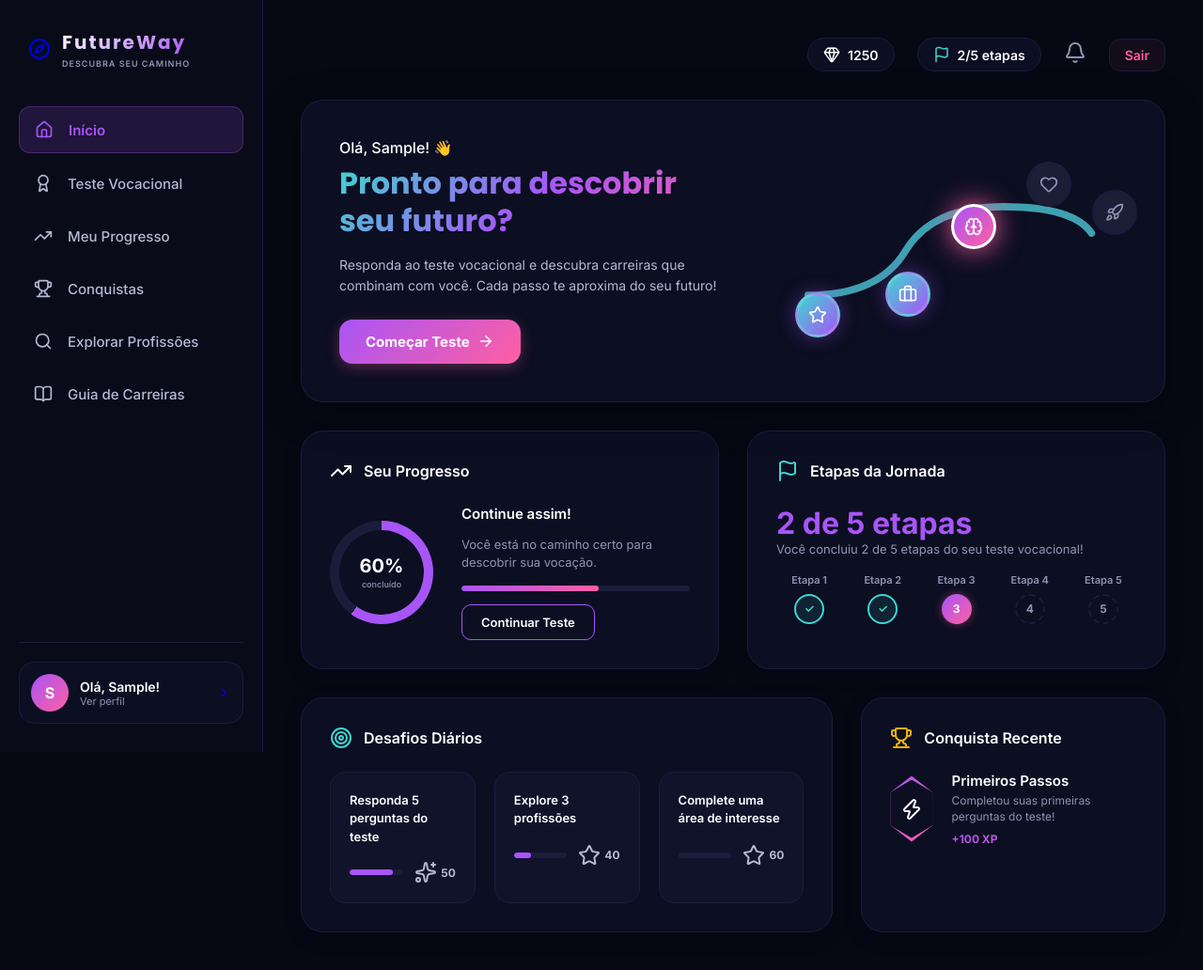
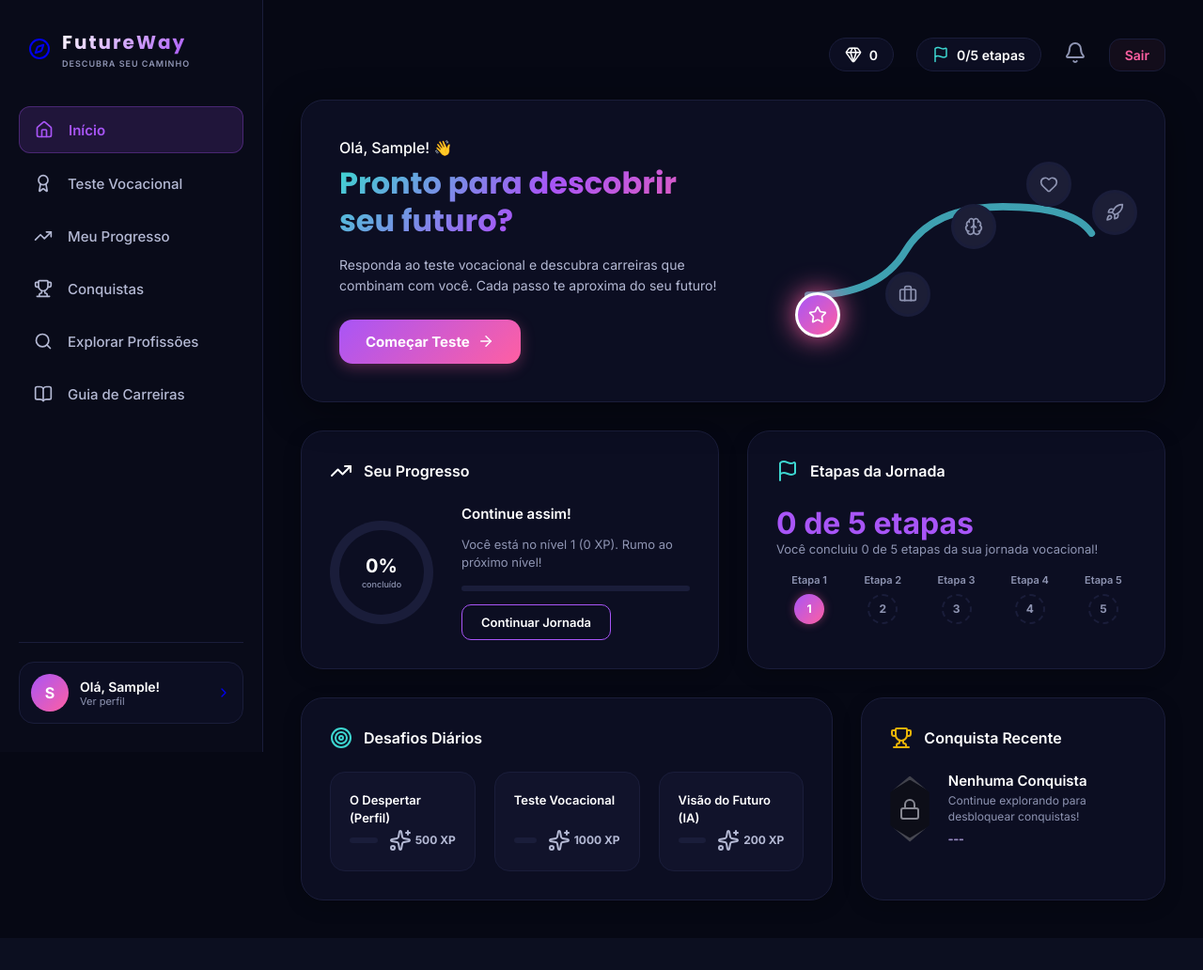
Before and after one commit to joicexds/PlataformaTCC, a Django app: page /home/ in a window 1280 px wide. Shown: the whole page at 94% size. After the commit the page ends 983 px from the top, so only its background shows below. Run offline with Django 4.2, Linux system fonts and the light colour scheme; the visitor is signed in with stand-in values (Sample User, id 1); data comes from the database, SQL or seed files in the repository.

Commit message:
Atualizações na tela inicial e banco de dados

```diff
--- a/templates/home.html
+++ b/templates/home.html
@@ -779,11 +779,11 @@
         <div class="topbar-stats">
             <div class="stat-badge gems">
                 <i data-lucide="gem" style="width: 18px; height: 18px;"></i>
-                <span>1250</span>
+                <span>{{ profile.gems|default:"0" }}</span>
             </div>
             <div class="stat-badge streak">
                 <i data-lucide="flag" style="width: 18px; height: 18px; color: var(--color-cyan);"></i>
-                <span>2/5 etapas</span>
+                <span>{{ etapas_completas }}/5 etapas</span>
             </div>
             <button class="btn-notification">
                 <i data-lucide="bell"></i>
@@ -820,19 +820,19 @@
                 </svg>
 
                 <!-- Interactive level nodes -->
-                <a href="{% url 'iniciar_teste' %}" class="journey-node completed" style="bottom: 18px; left: 24px; text-decoration: none;" title="Introdução">
+                <a href="{% url 'profile' %}" class="journey-node {{ etapas.0.status }}" style="bottom: 18px; left: 24px; text-decoration: none;" title="{{ etapas.0.title }}">
                     <i data-lucide="star" style="width: 20px; height: 20px;"></i>
                 </a>
-                <a href="{% url 'iniciar_teste' %}" class="journey-node completed" style="bottom: 40px; left: 120px; text-decoration: none;" title="Competências">
+                <a href="{% url 'iniciar_teste' %}" class="journey-node {{ etapas.1.status }}" style="bottom: 40px; left: 120px; text-decoration: none;" title="{{ etapas.1.title }}">
                     <i data-lucide="briefcase" style="width: 20px; height: 20px;"></i>
                 </a>
-                <a href="{% url 'iniciar_teste' %}" class="journey-node active" style="top: 60px; left: 190px; text-decoration: none;" title="Áreas de Interesse">
+                <a href="{% url 'explorar_profissoes' %}" class="journey-node {{ etapas.2.status }}" style="top: 60px; left: 190px; text-decoration: none;" title="{{ etapas.2.title }}">
                     <i data-lucide="brain" style="width: 20px; height: 20px;"></i>
                 </a>
-                <a href="{% url 'iniciar_teste' %}" class="journey-node locked" style="top: 15px; left: 270px; text-decoration: none;" title="Valores Pessoais">
+                <a href="#" class="journey-node {{ etapas.3.status }}" style="top: 15px; left: 270px; text-decoration: none;" title="{{ etapas.3.title }}">
                     <i data-lucide="heart" style="width: 20px; height: 20px;"></i>
                 </a>
-                <a href="{% url 'iniciar_teste' %}" class="journey-node locked" style="top: 45px; left: 340px; text-decoration: none;" title="Resultado Final">
+                <a href="#" class="journey-node {{ etapas.4.status }}" style="top: 45px; left: 340px; text-decoration: none;" title="{{ etapas.4.title }}">
                     <i data-lucide="rocket" style="width: 20px; height: 20px;"></i>
                 </a>
             </div>
@@ -847,19 +847,19 @@
                     <h3>Seu Progresso</h3>
                 </div>
                 <div class="progress-content-box">
-                    <div class="circular-progress">
+                    <div class="circular-progress" style="background: conic-gradient(var(--color-purple) {{ xp_percent }}%, var(--border-color) 0);">
                         <div class="progress-value">
-                            60%
+                            {{ xp_percent }}%
                             <span>concluído</span>
                         </div>
                     </div>
                     <div class="progress-details">
                         <h4>Continue assim!</h4>
-                        <p>Você está no caminho certo para descobrir sua vocação.</p>
+                        <p>Você está no nível {{ profile.level }} ({{ profile.total_xp }} XP). Rumo ao próximo nível!</p>
                         <div class="progress-track">
-                            <div class="progress-fill"></div>
+                            <div class="progress-fill" style="width: {{ xp_percent }}%;"></div>
                         </div>
-                        <a href="{% url 'iniciar_teste' %}" class="btn-continue-test">Continuar Teste</a>
+                        <a href="{% url 'iniciar_teste' %}" class="btn-continue-test">Continuar Jornada</a>
                     </div>
                 </div>
             </div>
@@ -872,30 +872,18 @@
                 </div>
                 <div class="streak-info">
                     <div>
-                        <div class="streak-count">2 de 5 etapas</div>
-                        <div class="streak-desc">Você concluiu 2 de 5 etapas do seu teste vocacional!</div>
+                        <div class="streak-count">{{ etapas_completas }} de 5 etapas</div>
+                        <div class="streak-desc">Você concluiu {{ etapas_completas }} de 5 etapas da sua jornada vocacional!</div>
                     </div>
                     <div class="streak-days">
+                        {% for etapa in etapas %}
                         <div class="day-box">
-                            <span class="day-label">Etapa 1</span>
-                            <div class="day-status completed" title="Introdução">✓</div>
+                            <span class="day-label">Etapa {{ etapa.id }}</span>
+                            <div class="day-status {{ etapa.status }}" {% if etapa.status == 'locked' %}style="border: 2px dashed var(--border-color); color: var(--text-muted);"{% endif %} title="{{ etapa.title }}">
+                                {% if etapa.status == 'completed' %}✓{% else %}{{ etapa.id }}{% endif %}
+                            </div>
                         </div>
-                        <div class="day-box">
-                            <span class="day-label">Etapa 2</span>
-                            <div class="day-status completed" title="Competências">✓</div>
-                        </div>
-                        <div class="day-box">
-                            <span class="day-label">Etapa 3</span>
-                            <div class="day-status active" title="Áreas de Interesse">3</div>
-                        </div>
-                        <div class="day-box">
-                            <span class="day-label">Etapa 4</span>
-                            <div class="day-status" style="border: 2px dashed var(--border-color); color: var(--text-muted);" title="Valores Pessoais">4</div>
-                        </div>
-                        <div class="day-box">
-                            <span class="day-label">Etapa 5</span>
-                            <div class="day-status" style="border: 2px dashed var(--border-color); color: var(--text-muted);" title="Resultado Final">5</div>
-                        </div>
+                        {% endfor %}
                     </div>
                 </div>
             </div>
@@ -910,44 +898,20 @@
                     <h3>Desafios Diários</h3>
                 </div>
                 <div class="quests-container">
-                    <div class="quest-subcard">
-                        <div class="quest-title">Responda 5 perguntas do teste</div>
+                    {% for missao in missoes_recentes %}
+                    <a href="{% url missao.url %}" style="text-decoration: none; display: block;" class="quest-subcard">
+                        <div class="quest-title">{{ missao.title }}</div>
                         <div class="quest-progress-box">
                             <div class="quest-bar-container">
-                                <div class="quest-fill" style="width: 80%;"></div>
+                                <div class="quest-fill" style="width: {{ missao.progress }}%;"></div>
                             </div>
                             <div class="quest-xp">
                                 <i data-lucide="sparkles"></i>
-                                <span>50</span>
+                                <span>{{ missao.xp }} XP</span>
                             </div>
                         </div>
-                    </div>
-
-                    <div class="quest-subcard">
-                        <div class="quest-title">Explore 3 profissões</div>
-                        <div class="quest-progress-box">
-                            <div class="quest-bar-container">
-                                <div class="quest-fill" style="width: 33%;"></div>
-                            </div>
-                            <div class="quest-xp">
-                                <i data-lucide="star"></i>
-                                <span>40</span>
-                            </div>
-                        </div>
-                    </div>
-
-                    <div class="quest-subcard">
-                        <div class="quest-title">Complete uma área de interesse</div>
-                        <div class="quest-progress-box">
-                            <div class="quest-bar-container">
-                                <div class="quest-fill" style="width: 0%;"></div>
-                            </div>
-                            <div class="quest-xp">
-                                <i data-lucide="star"></i>
-                                <span>60</span>
-                            </div>
-                        </div>
-                    </div>
+                    </a>
+                    {% endfor %}
                 </div>
             </div>
 
@@ -958,16 +922,29 @@
                     <h3>Conquista Recente</h3>
                 </div>
                 <div class="achievement-box">
+                    {% if conquista_recente %}
                     <div class="badge-hexagon">
                         <div class="badge-hexagon-inner">
-                            <i data-lucide="zap"></i>
+                            <i data-lucide="{{ conquista_recente.icon }}"></i>
                         </div>
                     </div>
                     <div class="achievement-details">
-                        <h4>Primeiros Passos</h4>
-                        <p>Completou suas primeiras perguntas do teste!</p>
-                        <div class="achievement-xp">+100 XP</div>
+                        <h4>{{ conquista_recente.title }}</h4>
+                        <p>{{ conquista_recente.desc }}</p>
+                        <div class="achievement-xp">+{{ conquista_recente.xp_bonus }} XP</div>
                     </div>
+                    {% else %}
+                    <div class="badge-hexagon" style="filter: grayscale(1); opacity: 0.5;">
+                        <div class="badge-hexagon-inner">
+                            <i data-lucide="lock"></i>
+                        </div>
+                    </div>
+                    <div class="achievement-details">
+                        <h4>Nenhuma Conquista</h4>
+                        <p>Continue explorando para desbloquear conquistas!</p>
+                        <div class="achievement-xp" style="color: var(--text-muted); -webkit-text-fill-color: var(--text-muted);">---</div>
+                    </div>
+                    {% endif %}
                 </div>
             </div>
         </div>
--- a/visualizar/urls.py
+++ b/visualizar/urls.py
@@ -14,5 +14,6 @@ urlpatterns = [
     path('teste/resultado/', views.resultado_teste, name='resultado_teste'),
     path('profissao/<str:nome>/', views.detalhe_profissao, name='detalhe_profissao'),
     path('api/gerar-video-ia/', views.gerar_video_ia, name='gerar_video_ia'),
+    path('api/conquista/assistir_video/', views.registrar_bonus_video, name='registrar_bonus_video'),
     path('progresso/', views.meu_progresso, name='meu_progresso'),
 ]
--- a/visualizar/views.py
+++ b/visualizar/views.py
@@ -6,7 +6,62 @@ from .forms import RegisterForm
 
 @login_required
 def home(request):
-    return render(request, 'home.html')
+    profile, _ = UserProfile.objects.get_or_create(user=request.user)
+
+    # Generic streak update just in case they just open this page
+    complete_mission(request.user, None, 0)
+
+    completed_missions = set(UserMission.objects.filter(user=request.user).values_list('mission_code', flat=True))
+
+    next_level_xp = profile.level * 1000
+    xp_in_level = profile.total_xp % 1000
+    xp_percent = int((xp_in_level / 1000) * 100)
+
+    # Etapas
+    etapas = [
+        {'id': 1, 'code': 'profile_completed', 'title': 'Introdução'},
+        {'id': 2, 'code': 'test_vocational', 'title': 'Competências'},
+        {'id': 3, 'code': 'watched_youtube_video', 'title': 'Áreas de Interesse'},
+        {'id': 4, 'code': 'future_mission_1', 'title': 'Valores Pessoais'},
+        {'id': 5, 'code': 'future_mission_2', 'title': 'Resultado Final'}
+    ]
+
+    etapas_completas = 0
+    for etapa in etapas:
+        if etapa['code'] in completed_missions:
+            etapa['status'] = 'completed'
+            etapas_completas += 1
+        elif etapa['id'] == etapas_completas + 1:
+            etapa['status'] = 'active'
+        else:
+            etapa['status'] = 'locked'
+
+    # Missões Recentes
+    missoes_recentes = [
+        {'title': 'O Despertar (Perfil)', 'status': 'completed' if 'profile_completed' in completed_missions else 'active', 'xp': 500, 'icon': 'user', 'url': 'profile', 'progress': 100 if 'profile_completed' in completed_missions else 0},
+        {'title': 'Teste Vocacional', 'status': 'completed' if 'test_vocational' in completed_missions else 'active', 'xp': 1000, 'icon': 'award', 'url': 'iniciar_teste', 'progress': 100 if 'test_vocational' in completed_missions else 0},
+        {'title': 'Visão do Futuro (IA)', 'status': 'completed' if 'watched_youtube_video' in completed_missions else 'active', 'xp': 200, 'icon': 'play-circle', 'url': 'explorar_profissoes', 'progress': 100 if 'watched_youtube_video' in completed_missions else 0},
+    ]
+
+    # Conquista Recente
+    conquista_recente = None
+    if 'watched_youtube_video' in completed_missions:
+        conquista_recente = {'title': 'Cinéfilo das Carreiras', 'desc': 'Você assistiu ao seu primeiro vídeo de profissão!', 'icon': 'film', 'xp_bonus': 200}
+    elif profile.streak_days >= 3:
+        conquista_recente = {'title': 'Semana Impecável', 'desc': '3 dias de ofensiva mantida.', 'icon': 'flame', 'xp_bonus': 500}
+    elif 'profile_completed' in completed_missions:
+        conquista_recente = {'title': 'Primeiros Passos', 'desc': 'Completou seu perfil inicial!', 'icon': 'zap', 'xp_bonus': 100}
+
+    context = {
+        'profile': profile,
+        'xp_percent': xp_percent,
+        'etapas': etapas,
+        'etapas_completas': etapas_completas,
+        'missoes_recentes': missoes_recentes,
+        'conquista_recente': conquista_recente
+    }
+
+    return render(request, 'home.html', context)
 
 class CustomLoginView(LoginView):
     template_name = 'login.html'
@@ -31,8 +86,32 @@ def explorar_profissoes(request):
     return render(request, 'explorar_profissoes.html')
 
 
-from .models import UserProfile
+from .models import UserProfile, UserMission
 from .forms import UserProfileForm
+from django.utils import timezone
+
+def complete_mission(user, mission_code, xp_reward):
+    profile, _ = UserProfile.objects.get_or_create(user=user)
+
+    today = timezone.now().date()
+    if profile.last_activity_date != today:
+        if profile.last_activity_date == today - timezone.timedelta(days=1):
+            profile.streak_days += 1
+        elif profile.last_activity_date is None or profile.last_activity_date < today - timezone.timedelta(days=1):
+            profile.streak_days = 1
+        profile.last_activity_date = today
+        profile.save()
+
+    if mission_code:
+        mission, created = UserMission.objects.get_or_create(user=user, mission_code=mission_code)
+        if created and xp_reward > 0:
+            profile.add_xp(xp_reward)
+            return True
+
+    # Just update streak if it's a generic action or already completed
+    if xp_reward == 0:
+        profile.save()
+    return False
 
 @login_required
 def profile(request):
@@ -51,6 +130,7 @@ def profile(request):
 
             # Save Profile
             form.save()
+            complete_mission(request.user, 'profile_completed', 500)
             return redirect('profile')
     else:
         form = UserProfileForm(instance=profile_instance, user=request.user)
@@ -373,10 +453,44 @@ def resultado_teste(request):
             }
             resultado = profiles.get(winner, profiles['Exatas'])
 
+        complete_mission(request.user, 'test_vocational', 1000)
         return render(request, 'teste_resultado.html', {'resultado': resultado, 'winner': winner})
 
     return redirect('iniciar_teste')
+import urllib.request
+import urllib.parse
+import re
+import json
 
+def search_youtube_video(query):
+    query = urllib.parse.quote(query)
+    url = f"https://www.youtube.com/results?search_query={query}"
+    try:
+        req = urllib.request.Request(url, headers={'User-Agent': 'Mozilla/5.0 (Windows NT 10.0; Win64; x64) AppleWebKit/537.36'})
+        html = urllib.request.urlopen(req).read().decode('utf-8')
+
+        # Buscar no ytInitialData para pegar exatamente o primeiro vídeo de conteúdo e ignorar sugestões/ads
+        match = re.search(r'var ytInitialData = (\{.*?\});</script>', html)
+        if match:
+            data = json.loads(match.group(1))
+            try:
+                contents = data['contents']['twoColumnSearchResultsRenderer']['primaryContents']['sectionListRenderer']['contents']
+                for section in contents:
+                    if 'itemSectionRenderer' in section:
+                        items = section['itemSectionRenderer']['contents']
+                        for item in items:
+                            if 'videoRenderer' in item:
+                                return item['videoRenderer']['videoId']
+            except KeyError:
+                pass
+
+        # Fallback se a estrutura mudar
+        video_ids = re.findall(r"watch\?v=(\S{11})", html)
+        if video_ids:
+            return video_ids[0]
+    except Exception as e:
+        print("Erro YouTube:", e)
+    return None
 
 @login_required
 def detalhe_profissao(request, nome):
@@ -432,7 +546,10 @@ def detalhe_profissao(request, nome):
         except Exception as e:
             print("Gemini fallback detalhe_profissao due to:", e)
 
-    return render(request, 'profissao_detalhe.html', {'dados': dados, 'profissao_original': nome})
+    youtube_id = search_youtube_video(f"O que faz um {dados['nome']} mercado de trabalho")
+
+    complete_mission(request.user, f'explored_{nome.lower()}', 150)
+    return render(request, 'profissao_detalhe.html', {'dados': dados, 'profissao_original': nome, 'youtube_id': youtube_id})
 
 from django.http import JsonResponse
 
@@ -498,29 +615,51 @@ def gerar_video_ia(request):
             print("Gemini API Error for Video Modal:", e)
             bg_url = f'/static/images/{cat_fallback}_bg.png'
 
+    complete_mission(request.user, 'watched_ai_video', 200)
     return JsonResponse({"cenas": cenas, "bg_url": bg_url})
 
 @login_required
+def registrar_bonus_video(request):
+    """View para registrar a conquista de assistir ao vídeo."""
+    if request.method == 'POST':
+        concluiu_agora = complete_mission(request.user, 'watched_youtube_video', 200)
+        return JsonResponse({'success': True, 'xp_ganho': 200, 'novo': concluiu_agora})
+    return JsonResponse({'success': False})
+
+@login_required
 def meu_progresso(request):
-    # Mock data for demonstration purposes as per gamification plan
+    profile, _ = UserProfile.objects.get_or_create(user=request.user)
+
+    # Generic streak update just in case they just open this page
+    complete_mission(request.user, None, 0)
+
+    completed_missions = set(UserMission.objects.filter(user=request.user).values_list('mission_code', flat=True))
+
+    titles = ['Novato', 'Aprendiz', 'Explorador Curioso', 'Visionário', 'Mestre das Carreiras']
+    level_title = titles[profile.level - 1] if profile.level <= len(titles) else 'Lenda Viva'
+    next_level_xp = profile.level * 1000
+
+    recent_missions = [
+        {'title': 'O Despertar (Perfil)', 'status': 'completed' if 'profile_completed' in completed_missions else 'active', 'xp': 500, 'icon': 'user', 'url': 'profile'},
+        {'title': 'Teste Vocacional', 'status': 'completed' if 'test_vocational' in completed_missions else 'active', 'xp': 1000, 'icon': 'award', 'url': 'iniciar_teste'},
+        {'title': 'Visão do Futuro (IA)', 'status': 'completed' if 'watched_youtube_video' in completed_missions else 'active', 'xp': 200, 'icon': 'play-circle', 'url': 'explorar_profissoes'},
+    ]
+
+    # Fazer as missões sumirem (estilo Duolingo daily quests) quando completadas
+    recent_missions = [m for m in recent_missions if m['status'] == 'active']
+
     context = {
-        'total_xp': 3450,
-        'gems': 1250,
-        'level': 5,
-        'level_title': 'Explorador Curioso',
-        'next_level_xp': 5000,
-        'streak_days': 4,
-        'recent_missions': [
-            {'title': 'Primeiros Passos', 'status': 'completed', 'xp': 500, 'icon': 'flag'},
-            {'title': 'Teste Vocacional I', 'status': 'completed', 'xp': 1000, 'icon': 'award'},
-            {'title': 'Explorador de Carreiras', 'status': 'completed', 'xp': 800, 'icon': 'search'},
-            {'title': 'Leitura Diária', 'status': 'completed', 'xp': 150, 'icon': 'book-open'},
-            {'title': 'Teste Vocacional II', 'status': 'active', 'xp': 1000, 'icon': 'award'}
-        ],
+        'total_xp': profile.total_xp,
+        'gems': profile.gems,
+        'level': profile.level,
+        'level_title': level_title,
+        'next_level_xp': next_level_xp,
+        'streak_days': profile.streak_days,
+        'recent_missions': recent_missions,
         'achievements': [
-            {'title': 'Primeiro Login', 'desc': 'Você deu o primeiro passo!', 'icon': 'zap', 'xp_bonus': 100},
-            {'title': 'Semana Impecável', 'desc': '3 dias de ofensiva mantida.', 'icon': 'flame', 'xp_bonus': 500},
-            {'title': 'Sabe-tudo', 'desc': 'Explorou mais de 5 profissões diferentes.', 'icon': 'brain', 'xp_bonus': 300},
+            {'title': 'Primeiro Login', 'desc': 'Você deu o primeiro passo!', 'icon': 'zap', 'xp_bonus': 100, 'unlocked': True},
+            {'title': 'Semana Impecável', 'desc': '3 dias de ofensiva mantida.', 'icon': 'flame', 'xp_bonus': 500, 'unlocked': profile.streak_days >= 3},
+            {'title': 'Cinéfilo das Carreiras', 'desc': 'Você assistiu ao seu primeiro vídeo de profissão!', 'icon': 'film', 'xp_bonus': 200, 'unlocked': 'watched_youtube_video' in completed_missions},
         ]
     }
     return render(request, 'progresso.html', context)
```
Also changed, not shown: templates/profissao_detalhe.html (+77 -94 lines), templates/progresso.html (+22 -9 lines), visualizar/models.py (+29 -0 lines), midia/profile_pics/Acer_Wallpaper_05_3840x2400_2OdQtte.jpg (added), visualizar/migrations/0002_userprofile_gems_userprofile_last_activity_date_and_more.py (added).
